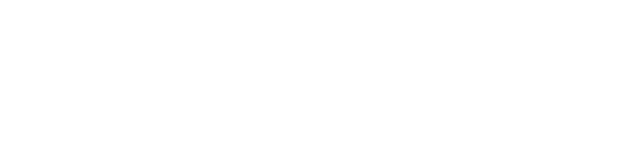
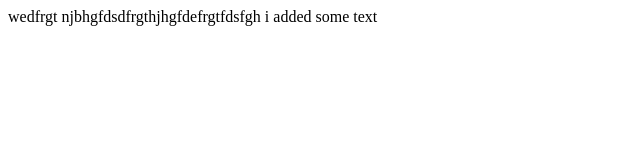
Before and after one commit to johnpaulacker/johnpaulacker.github.io, a plain HTML site: page index.html in a window 1280 px wide. Shown: the whole page, without its empty margins (0-640 px from the left). Drawn offline with Linux system fonts and the light colour scheme.

Commit message:
I added some text

```diff
--- a/index.html
+++ b/index.html
@@ -6,6 +6,6 @@
     <title>Document</title>
 </head>
 <body>
-
+wedfrgt njbhgfdsdfrgthjhgfdefrgtfdsfgh i added some text
 </body>
 </html>
```
